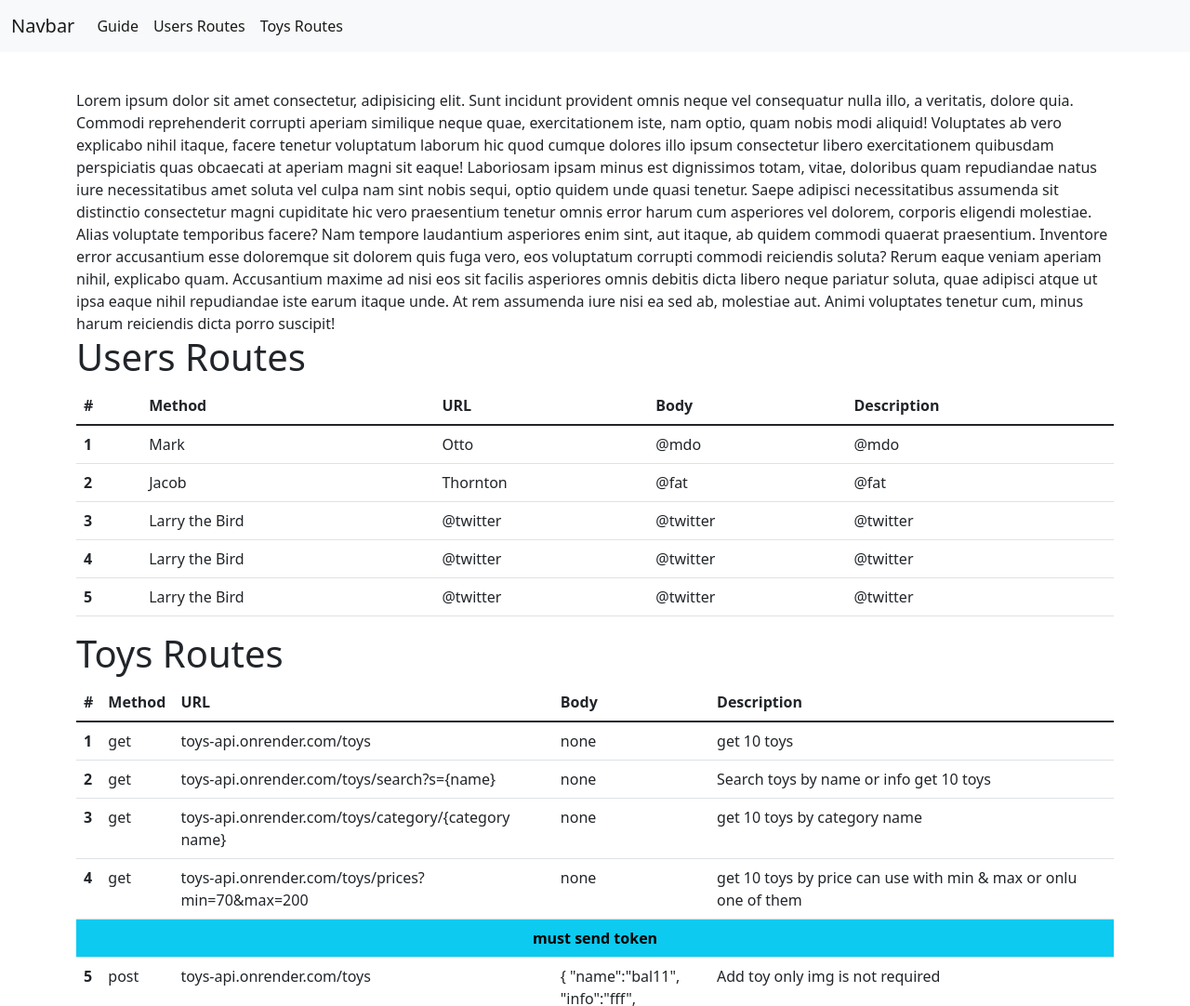
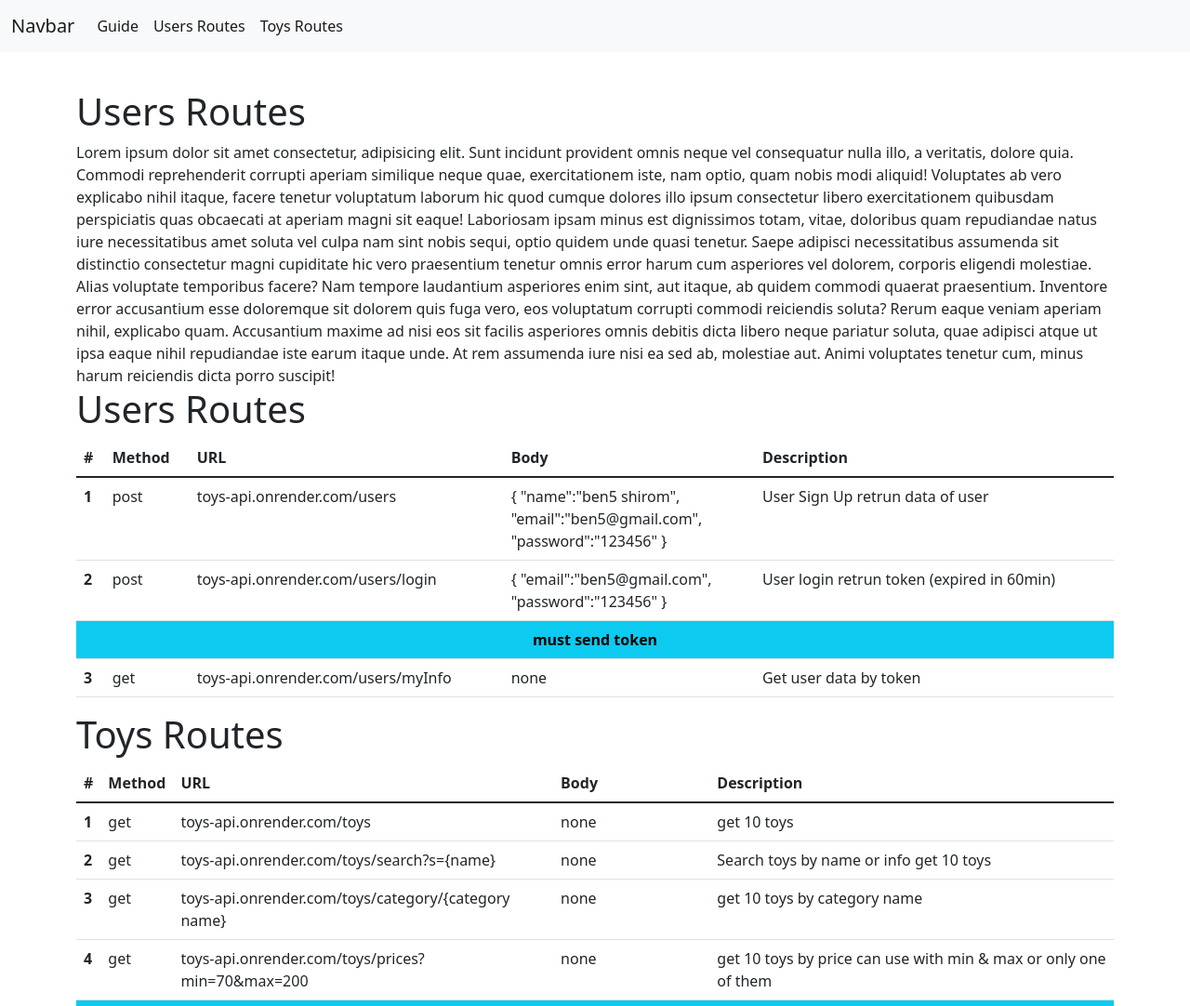
Before and after one commit to benshirom/toys-api, a website: page public/index.html in a window 1280 px wide. Shown: the top 1082 px of the page at 93% size. Drawn offline with nearby package versions, Linux system fonts and the light colour scheme.

Commit message:
Add files via upload

```diff
--- a/public/index.html
+++ b/public/index.html
@@ -45,8 +45,10 @@
     <!-- main  -->
     <main class="container-fluid mt-5 pt-5">
         <!-- Guide  -->
-        <div id="Guide" class="container">
-
+        <div class="container">
+            <div>
+                <h1 id="Guide">Users Routes</h1>
+            </div>
             Lorem ipsum dolor sit amet consectetur, adipisicing elit. Sunt incidunt provident omnis neque vel
             consequatur
             nulla illo, a veritatis, dolore quia. Commodi reprehenderit corrupti aperiam similique neque quae,
@@ -87,39 +89,32 @@
                 <tbody class="table-group-divider">
                     <tr>
                         <th scope="row">1</th>
-                        <td>Mark</td>
-                        <td>Otto</td>
-                        <td>@mdo</td>
-                        <td>@mdo</td>
+                        <td>post</td>
+                        <td>toys-api.onrender.com/users</td>
+                        <td>{ "name":"ben5 shirom",
+                           <br> "email":"ben5@gmail.com",
+                            <br> "password":"123456" }</td>
+                        <td>User Sign Up retrun data of user</td>
                     </tr>
                     <tr>
                         <th scope="row">2</th>
-                        <td>Jacob</td>
-                        <td>Thornton</td>
-                        <td>@fat</td>
-                        <td>@fat</td>
+                        <td>post</td>
+                        <td>toys-api.onrender.com/users/login</td>
+                        <td>{ "email":"ben5@gmail.com",
+                            <br> "password":"123456" }</td>
+                        <td>User login retrun token (expired in 60min) </td>
+                    </tr>
+                    <tr>
+                        <td colspan="5" class="text-center text-bg-info text fw-bold " >must send token</td>
                     </tr>
                     <tr>
                         <th scope="row">3</th>
-                        <td >Larry the Bird</td>
-                        <td>@twitter</td>
-                        <td>@twitter</td>
-                        <td>@twitter</td>
+                        <td >get</td>
+                        <td>toys-api.onrender.com/users/myInfo</td>
+                        <td>none</td>
+                        <td>Get user data by token</td>
                     </tr>
-                    <tr>
-                        <th scope="row">4</th>
-                        <td >Larry the Bird</td>
-                        <td>@twitter</td>
-                        <td>@twitter</td>
-                        <td>@twitter</td>
-                    </tr>
-                    <tr>
-                        <th scope="row">5</th>
-                        <td >Larry the Bird</td>
-                        <td>@twitter</td>
-                        <td>@twitter</td>
-                        <td>@twitter</td>
-                    </tr>
+
                 </tbody>
             </table>
         </div>
@@ -166,7 +161,7 @@
                         <td >get</td>
                         <td>toys-api.onrender.com/toys/prices?min=70&max=200</td>
                         <td>none</td>
-                        <td>get 10 toys by price can use with min & max or onlu one of them </td>
+                        <td>get 10 toys by price can use with min & max or only one of them </td>
                     </tr>
                     <tr>
                         <td colspan="5" class="text-center text-bg-info text fw-bold " >must send token</td>
```
